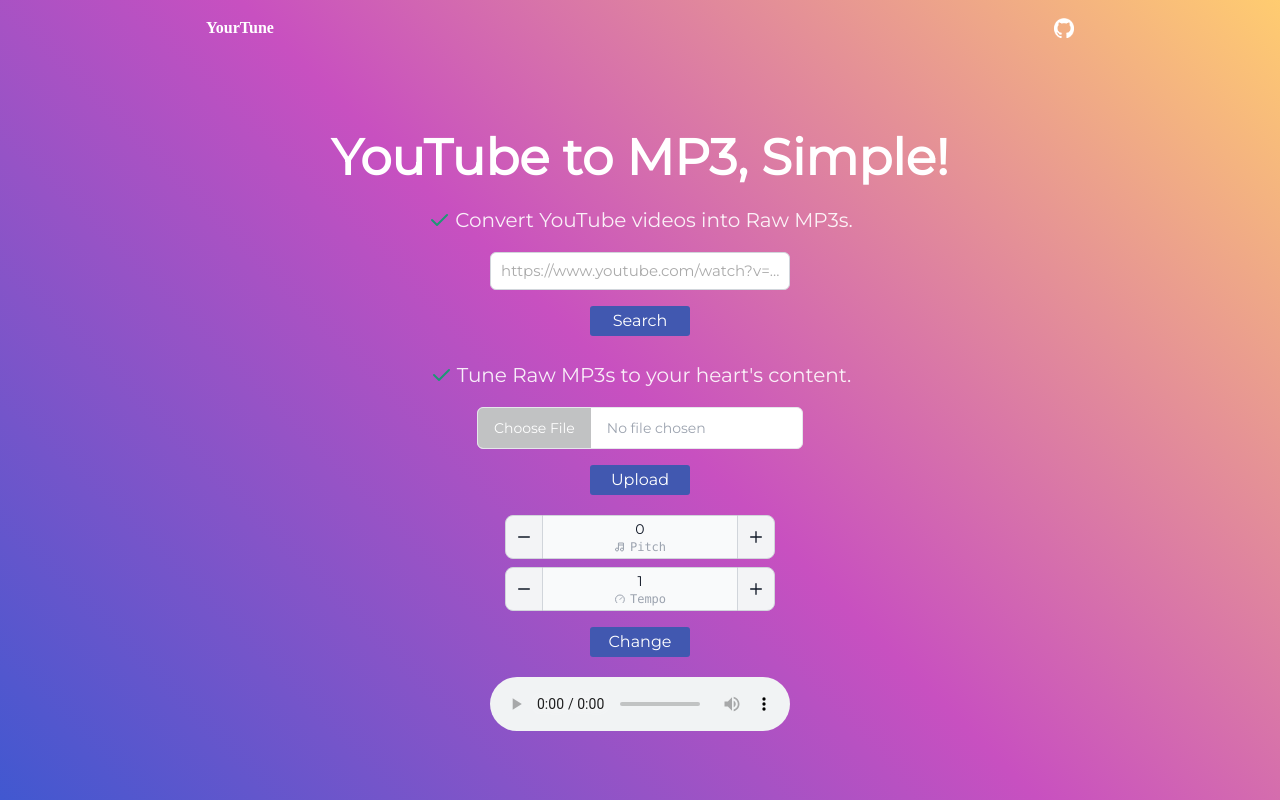
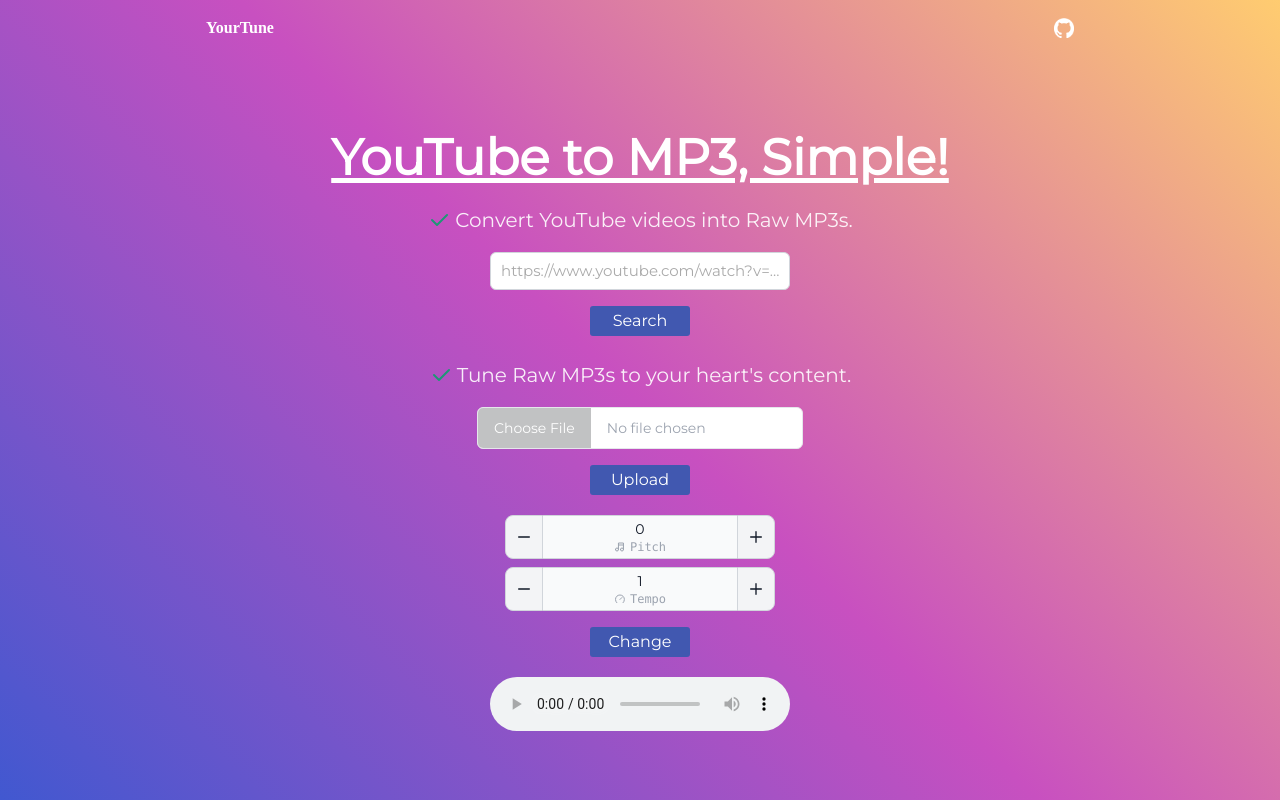
Before and after one commit to shisotem/yourtune, a React (Vite) app in the folder client/: page / in a window 1280 px wide. Built offline with nearby package versions, Linux system fonts and the light colour scheme; a web font is replaced by a local one.

Commit message:
style(client): add underline to hero

```diff
--- a/client/src/App.tsx
+++ b/client/src/App.tsx
@@ -111,7 +111,7 @@
         </div>
 
         <section className="content">
-          <h1 className="content-title">YouTube to MP3, Simple!</h1>
+          <h1 className="content-title underline">YouTube to MP3, Simple!</h1>
           <p className="content-description">
             <svg
               xmlns="http://www.w3.org/2000/svg"
```
